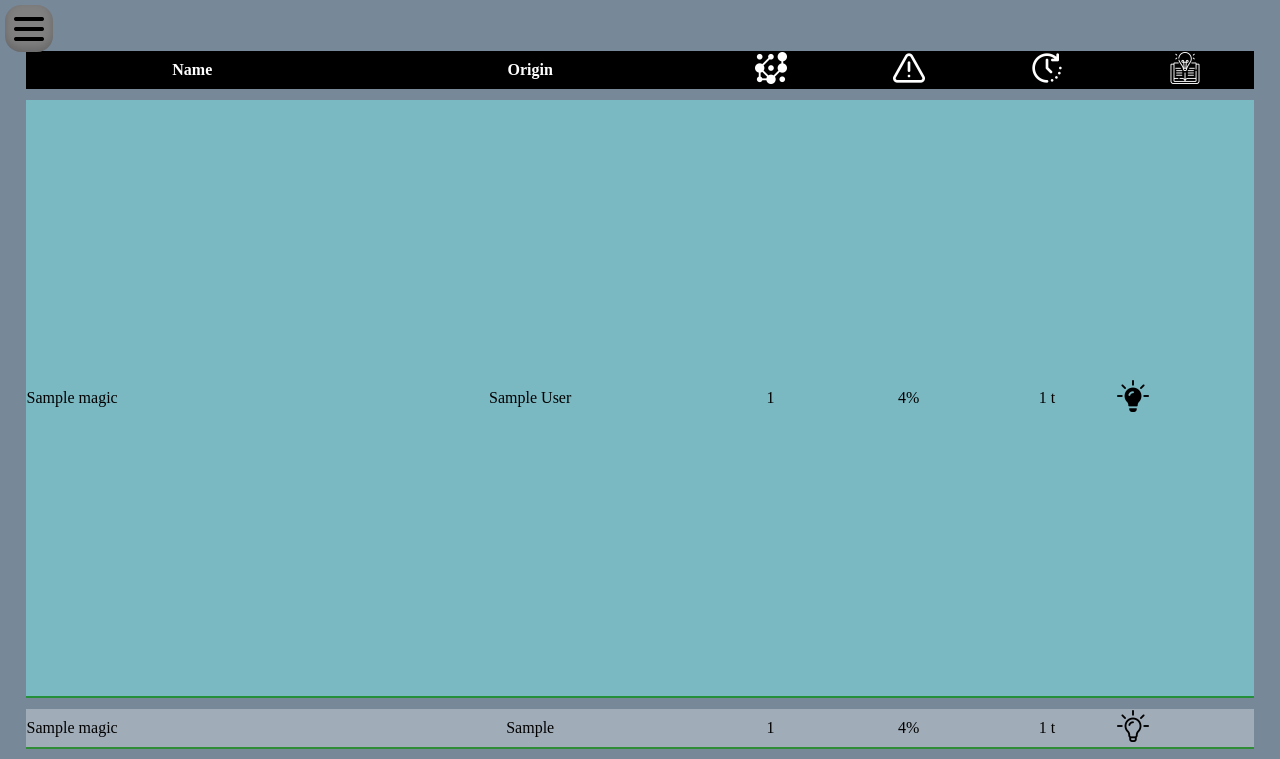
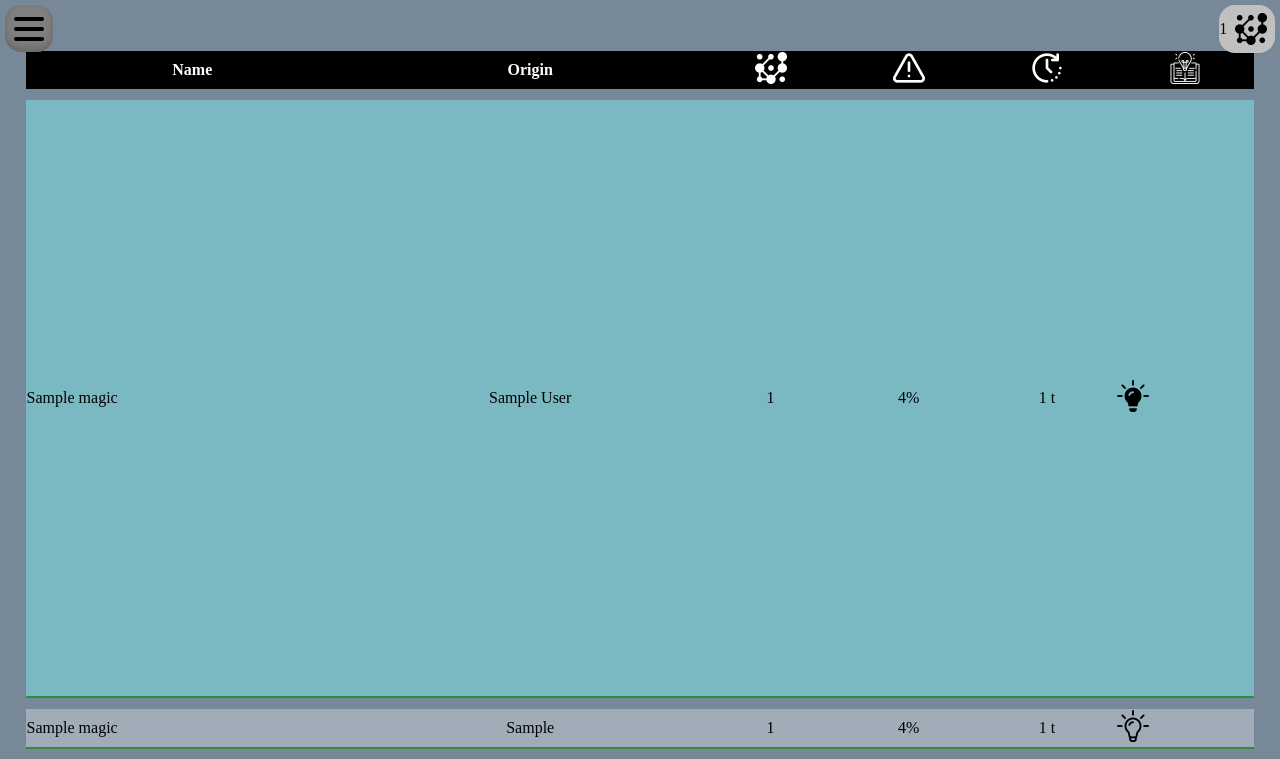
Before and after one commit to jakubovnik/KDnD-panel, a PHP site: page /magic-list.php in a window 1280 px wide. Shown: the top 759 px of the page. Run offline with PHP 8.4, Linux system fonts and the light colour scheme; the visitor is signed in with stand-in values (Sample User, id 1); tables that the repository leaves empty hold one stand-in row (values such as "Sample post").

Commit message:
added character circle amount to magic-list.php, later need to implement blessings

```diff
--- a/www/css/mobile-style.css
+++ b/www/css/mobile-style.css
@@ -125,6 +125,10 @@ body, html{
     display: grid;
     grid-template-columns: repeat(3, 1fr);
 }
+#character-money-input{
+    border: none;
+    box-sizing: border-box;
+}
 #character-money-actions *{
     display: flex;
     justify-content: center;
@@ -132,11 +136,11 @@ body, html{
     width: 3rem;
     height: 3rem;
     text-align: center;
-    background-color: aliceblue;
-}
-#character-money-input{
-    border: none;
-    box-sizing: border-box;
+    border-bottom: solid;
+    border-radius: 1rem;
+    border-color: green;
+    background-color: rgba(0, 0, 0, 0.5);
+    color: white;
 }
 .character-image{
     width: 100%;
@@ -361,6 +365,25 @@ body, html{
     padding-top: 5vh;
     padding-bottom: 5vh;
 }
+#magic-character-circles{
+    display: flex;
+    justify-content: center;
+    align-items: center;
+    position: fixed;
+    top: 0.3rem;
+    right: 0.3rem;
+    background-color: silver;
+    /* color: black; */
+    border-radius: 1rem;
+    z-index: 1000;
+    padding: 0px;
+    text-align: center;
+}
+#magic-character-circles-image{
+    height: 2rem;
+    width: 2rem;
+    margin: 0.5rem;
+}
 #magic-list-container{
     display: flex;
     justify-content: center;
--- a/www/magic-list.php
+++ b/www/magic-list.php
@@ -15,6 +15,7 @@ require "php/header.php"
         <input type="text" id="magic-search-fail" onkeyup="updateMagicList('fail')" placeholder="Search by fail rate">
         <input type="text" id="magic-search-cast" onkeyup="updateMagicList('cast')" placeholder="Search by cast time">
     </div>
+    <div id="magic-character-circles"><?php echo $_SESSION['circles']?><img id="magic-character-circles-image" src="images/complexity.png" alt="complexity image" title="character circles"></div>
     <div id="learn-magic-background" style="display: none;">
         <div id="learn-magic-box">
             <span id="learn-magic-id" class="learn-magic-text"></span>
```
Also changed, not shown: README.md.
